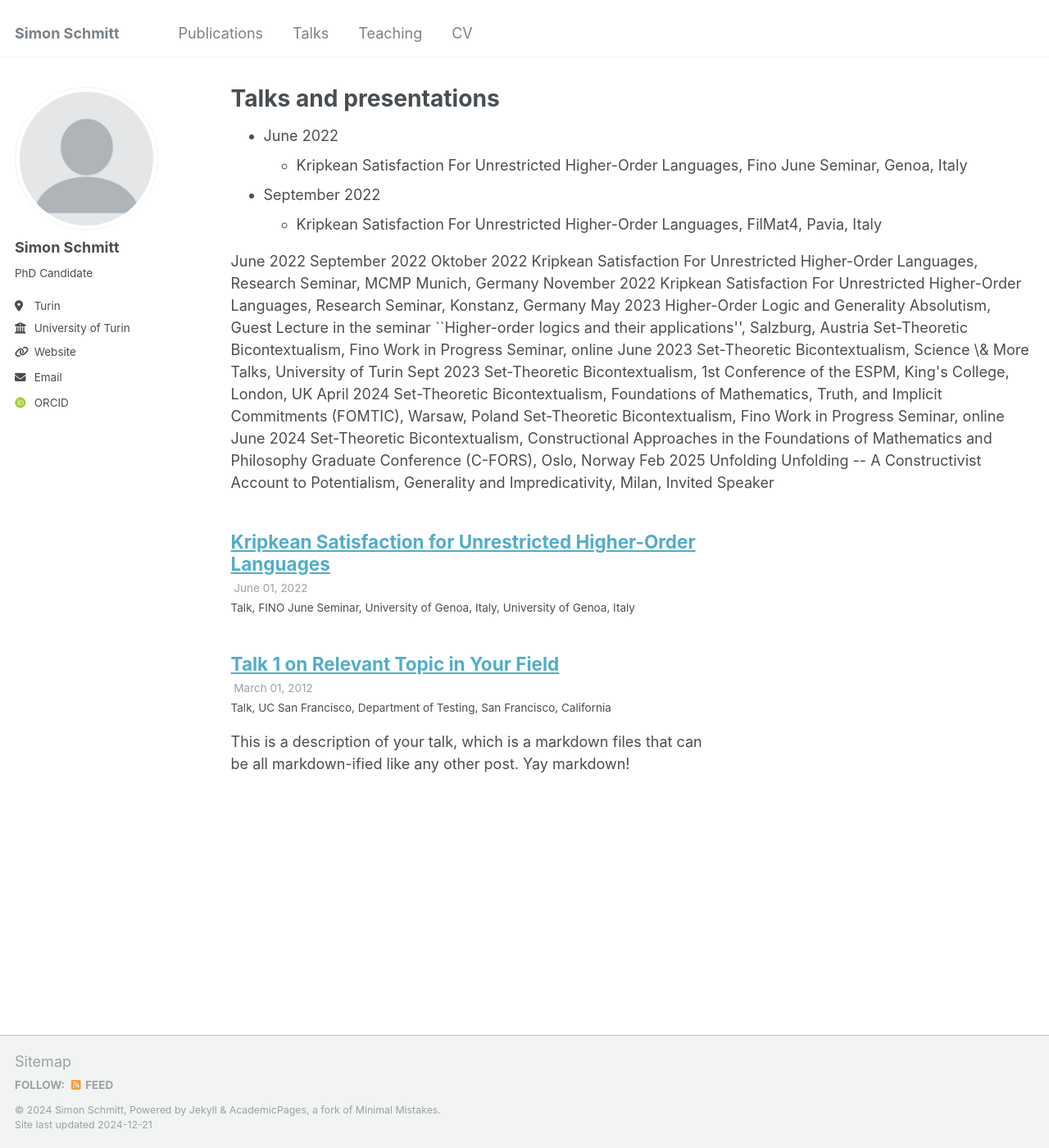
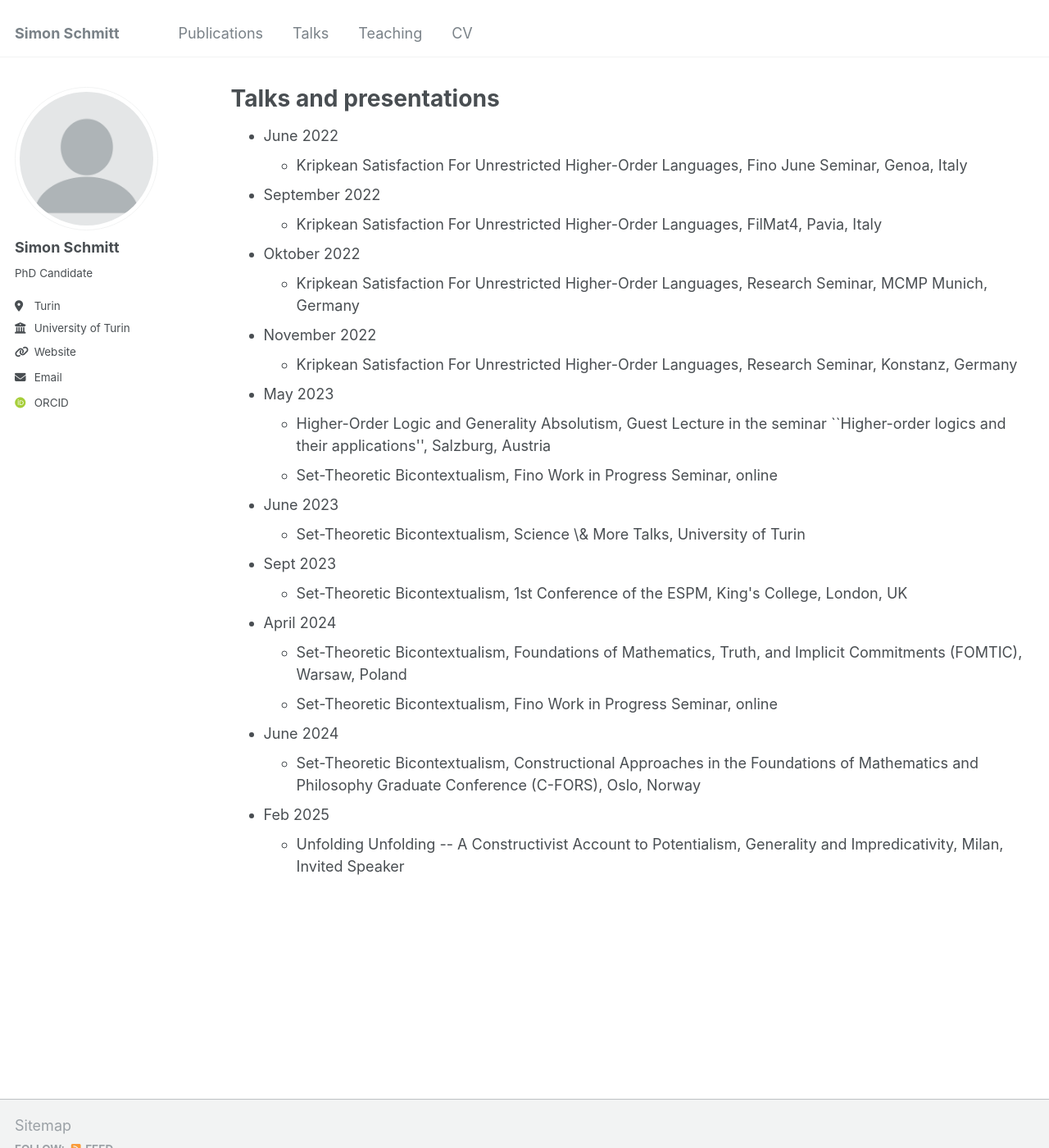
Before and after one commit to SimSchmitt/SimonSchmitt, a Jekyll site: the page built from _pages/talks.html, in a window 1280 px wide and 1400 px high. Shown: the whole window at 82% size. Built offline with Jekyll 4.4.1, drawn with Linux system fonts in a browser that asks for light colours; some web fonts are replaced.

Commit message:
talks.html

```diff
--- a/_pages/talks.html
+++ b/_pages/talks.html
@@ -9,46 +9,22 @@ author_profile: true
     <ul><li>Kripkean Satisfaction For Unrestricted Higher-Order Languages, Fino June Seminar, Genoa, Italy</li></ul>
 <li>September 2022</li>
     <ul><li>Kripkean Satisfaction For Unrestricted Higher-Order Languages, FilMat4, Pavia, Italy</li></ul>
+<li>Oktober 2022</li>
+    <ul><li>Kripkean Satisfaction For Unrestricted Higher-Order Languages, Research Seminar, MCMP Munich, Germany</ul></li>
+<li>November 2022</li>
+    <ul><li>Kripkean Satisfaction For Unrestricted Higher-Order Languages, Research Seminar, Konstanz, Germany</li></ul>
+<li>May 2023</li>
+    <ul><li>Higher-Order Logic and Generality Absolutism, Guest Lecture in the seminar ``Higher-order logics and their applications'', Salzburg, Austria</li></ul>
+    <ul><li>Set-Theoretic Bicontextualism, Fino Work in Progress Seminar, online</li></ul>
+<li>June 2023</li>
+    <ul><li>Set-Theoretic Bicontextualism, Science \& More Talks, University of Turin</li></ul>
+<li>Sept 2023</li>
+    <ul><li>Set-Theoretic Bicontextualism, 1st Conference of the ESPM, King's College, London, UK</li></ul>
+<li>April 2024</li>
+    <ul><li>Set-Theoretic Bicontextualism, Foundations of Mathematics, Truth, and Implicit Commitments (FOMTIC), Warsaw, Poland</li></ul>
+    <ul><li>Set-Theoretic Bicontextualism, Fino Work in Progress Seminar, online</li></ul>
+<li>June 2024</li>
+    <ul><li>Set-Theoretic Bicontextualism, Constructional Approaches in the Foundations of Mathematics and Philosophy Graduate Conference (C-FORS), Oslo, Norway</li></ul>
+<li>Feb 2025</li>
+    <ul><li>Unfolding Unfolding -- A Constructivist Account to Potentialism, Generality and Impredicativity, Milan, Invited Speaker</li></ul>
 </ul>
-June 2022
-
-
-September 2022
-
-
-Oktober 2022
-Kripkean Satisfaction For Unrestricted Higher-Order Languages, Research Seminar, MCMP Munich, Germany
-
-November 2022
-Kripkean Satisfaction For Unrestricted Higher-Order Languages, Research Seminar, Konstanz, Germany
-
-May 2023
-Higher-Order Logic and Generality Absolutism, Guest Lecture in the seminar ``Higher-order logics and their applications'', Salzburg, Austria
-Set-Theoretic Bicontextualism, Fino Work in Progress Seminar, online
-
-June 2023
-Set-Theoretic Bicontextualism, Science \& More Talks, University of Turin
-
-Sept 2023
-Set-Theoretic Bicontextualism, 1st Conference of the ESPM, King's College, London, UK
-
-April 2024
-Set-Theoretic Bicontextualism, Foundations of Mathematics, Truth, and Implicit Commitments (FOMTIC), Warsaw, Poland
-Set-Theoretic Bicontextualism, Fino Work in Progress Seminar, online
-
-June 2024
-Set-Theoretic Bicontextualism, Constructional Approaches in the Foundations of Mathematics and Philosophy Graduate Conference (C-FORS), Oslo, Norway
-
-Feb 2025
-Unfolding Unfolding -- A Constructivist Account to Potentialism, Generality and Impredicativity, Milan, Invited Speaker
-
-
-{% if site.talkmap_link == true %}
-
-<p style="text-decoration:underline;"><a href="/talkmap.html">See a map of all the places I've given a talk!</a></p>
-
-{% endif %}
-
-{% for post in site.talks reversed %}
-  {% include archive-single-talk.html %}
-{% endfor %}
```
